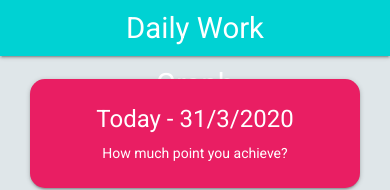
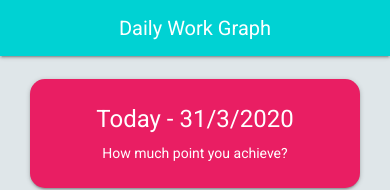
Before and after one commit to sandip-sadhukhan/dailyworkchart, a plain HTML site: page index.html in a window 390 px wide. Shown: the top 190 px of the page. Drawn offline with nearby package versions, Linux system fonts and the light colour scheme.

Commit message:
Update style.css

```diff
--- a/css/style.css
+++ b/css/style.css
@@ -22,3 +22,8 @@ body {
 #preloader {
   display: none;
 }
+@media screen and (max-width: 600px) {
+  .brand-logo {
+    font-size: 20px !important;
+  }
+}
```
